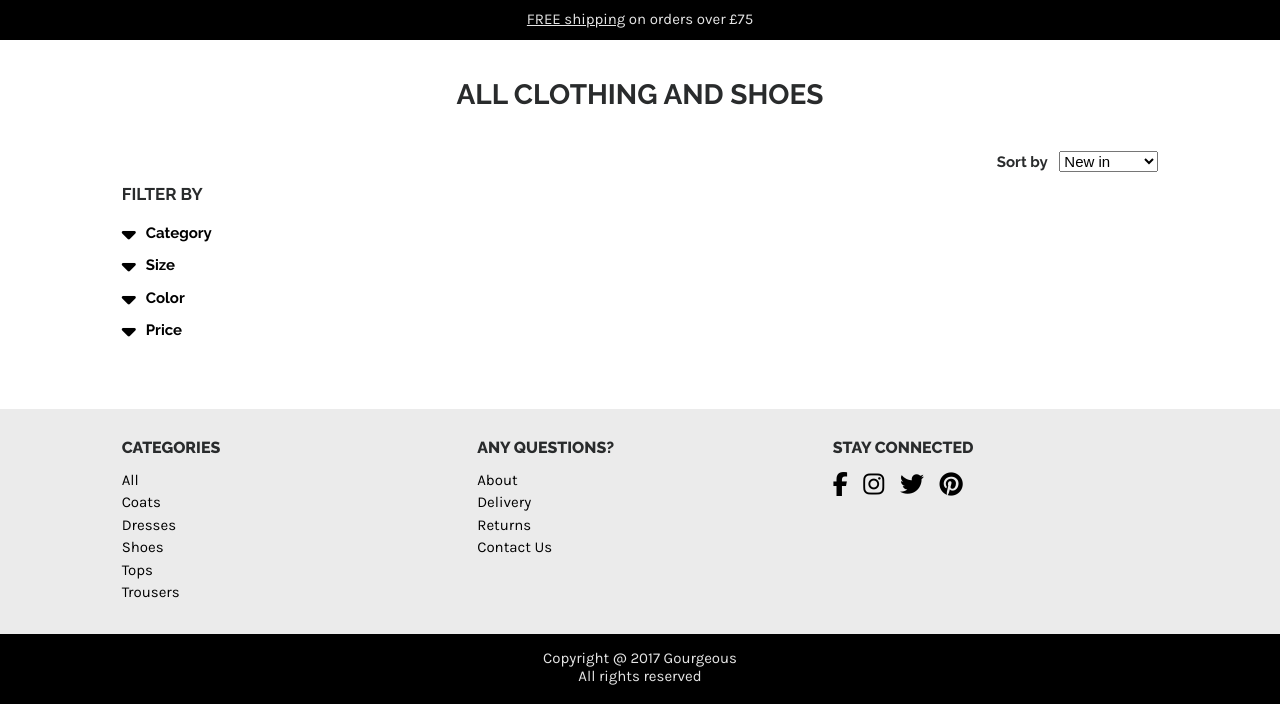
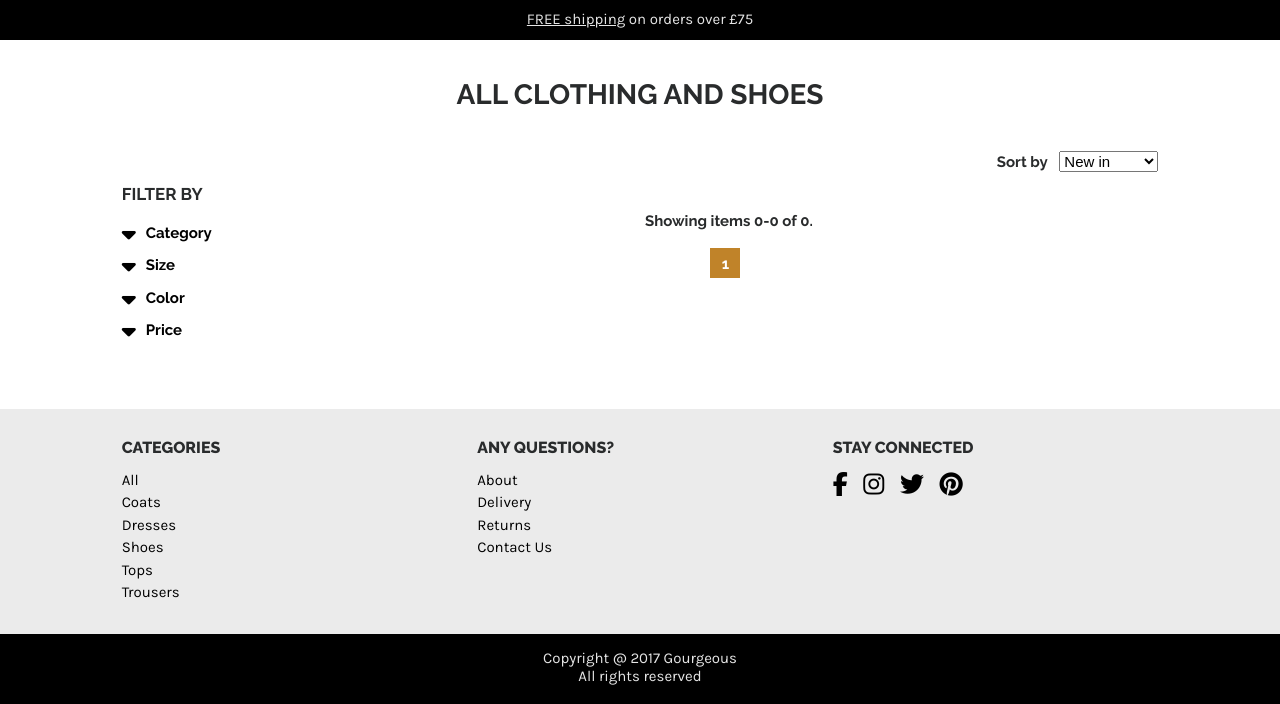
Before and after one commit to CovidHunter/Django-Clothy, a Django app: page /products/ in a window 1280 px wide. Shown: the part 115-819 px from the top of the page. Run offline with Django 3.2, Linux system fonts and the light colour scheme; data that the repository does not hold is empty; some libraries are stand-ins or nearby versions.

Commit message:
add pagination and style it

```diff
--- a/products/views.py
+++ b/products/views.py
@@ -1,6 +1,7 @@
 from __future__ import unicode_literals
 from decimal import *
 
+from django.core.paginator import Paginator, EmptyPage, PageNotAnInteger
 from django.template.loader import render_to_string
 from django.shortcuts import render
 from django.http import HttpResponse
@@ -58,9 +59,22 @@ def products_list(request):
             # sort products by price high to low
             products_sorted = sorted(products_list, key=lambda k: k['product'].price, reverse=True)
 
+    paginator = Paginator(products_sorted, 8)  # Show certain amount of products per page
+
+    page = request.GET.get('page')
+
+    try:
+        products = paginator.page(page)
+    except PageNotAnInteger:
+        # If page is not an integer, deliver first page.
+        products = paginator.page(1)
+    except EmptyPage:
+        # If page is out of range (e.g. 9999), deliver last page of results.
+        products = paginator.page(paginator.num_pages)
+
     args = {
         'selected_categories': selected_categories,
-        'products': products_sorted,
+        'products': products,
         'categories': categories,
         'sizes': sizes,
         'colors': colors,
@@ -68,7 +82,7 @@ def products_list(request):
 
     # in case of ajax call update products html
     if request.is_ajax():
-        html = render_to_string('filtered_products.html', {'products': products_sorted})
+        html = render_to_string('filtered_products.html', {'products': products})
         return HttpResponse(html)
 
     return render(request, 'products_list.html', args)
--- a/static/css/custom.css
+++ b/static/css/custom.css
@@ -1337,6 +1337,57 @@ body {
     float: right;
 }
 
+#pagination {
+    margin-top: 25px;
+    text-align: center;
+    display: block;
+}
+
+.pagination__current,
+.pagination__pages {
+    display: block;
+}
+
+.pagination__current,
+.pagination__page {
+    font-family: 'Raleway', sans-serif;
+    font-weight: 700;
+}
+
+.pagination__current {
+    margin-bottom: 15px;
+}
+
+.pagination__page {
+    display: inline-block;
+    background: white;
+    border: 1px solid #C08329;
+    color: #C08329;
+    width: 30px;
+    height: 30px;
+    padding: 4px;
+    margin-right: 7px;
+}
+
+.pagination__page:hover,
+.pagination__page:focus,
+.pagination__page:visited,
+.pagination__page:active {
+    color: #C08329;
+}
+
+.pagination__page-current {
+    background: #C08329;
+    color: white;
+}
+
+.pagination__page-current:hover,
+.pagination__page-current:focus,
+.pagination__page-current:visited,
+.pagination__page-current:active {
+    color: white;
+}
+
 @media screen and (min-width: 992px) {
     .filter-block {
         width: 100%;
--- a/templates/products_list.html
+++ b/templates/products_list.html
@@ -100,6 +100,20 @@
                                 <p class="product-price">£{{ product.product.price }}</p>
                             </a>
                         {% endfor %}
+                        <div id="pagination">
+                            <div class="pagination__current">
+                                Showing items {{ products.start_index }}-{{ products.end_index }} of {{ products.paginator.count }}.
+                            </div>
+                            <div class="pagination__pages">
+                                {% if products.has_previous %}
+                                    <a class="pagination__page" href="?page={{ products.previous_page_number }}">{{ products.previous_page_number }}</a>
+                                {% endif %}
+                                    <div class="pagination__page pagination__page-current">{{ products.number }}</div>
+                                {% if products.has_next %}
+                                    <a class="pagination__page" href="?page={{ products.next_page_number }}">{{ products.next_page_number }}</a>
+                                {% endif %}
+                            </div>
+                        </div>
                     </div>
                 </div>
             </div>
```
Also changed, not shown: templates/filtered_products.html (+14 -0 lines).
